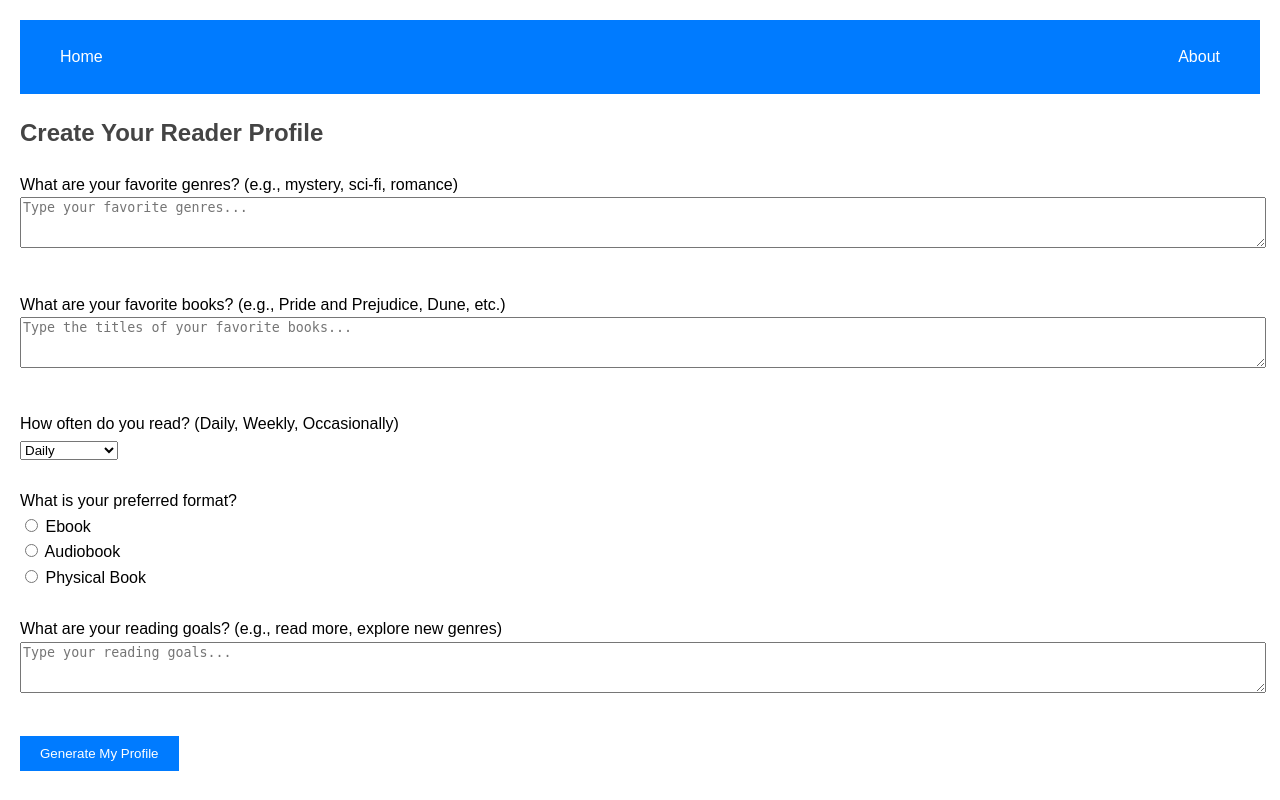
After one commit to ferraijv/book_recommendation, a Flask app: page /reader-profile in a window 1280 px wide. The commit adds this page. Run offline with Flask 3, Linux system fonts and the light colour scheme; parts of the project's set-up code (start-up, migrations or seed data) failed here and were passed over.

Commit message:
reader profile

```diff
--- a/app.py
+++ b/app.py
@@ -6,6 +6,7 @@ import json
 from openai import OpenAI
 import logging
 import requests
+from markdown2 import markdown
 
 def get_secrets(secret_name) -> dict:
     """Retrieves secrets based on the environment."""
@@ -141,7 +142,7 @@ def index():
                 logging.warning(response)
                 recommendations = response.choices[0].message.content.strip()
 
-                response =  client.chat.completions.create(
+                response = client.chat.completions.create(
                     model="gpt-3.5-turbo",
                     messages=[
                         {"role": "system", "content": """
@@ -179,5 +180,53 @@ def index():
 def about():
     return render_template("about.html")
 
+@app.route("/reader-profile", methods=["GET"])
+def reader_profile_form():
+    return render_template("reader_profile_input.html")
+
+@app.route("/generate-reader-profile", methods=["POST"])
+def generate_reader_profile():
+    # Get user input from the form
+    genres = request.form.get("genres")
+    reading_frequency = request.form.get("reading_frequency")
+    format = request.form.get("format")
+    reading_goals = request.form.get("reading_goals")
+
+    # Prepare the ChatGPT prompt
+    prompt = f"""
+    Analyze the following reading preferences and habits, and create a fun, sharable "Reader Personality" profile:
+    - Favorite Genres: {genres}
+    - Reading Frequency: {reading_frequency}
+    - Preferred Format: {format}
+    - Reading Goals: {reading_goals}
+
+    Categorize the user's "Reader Personality" (e.g., "The Book Adventurer", "The Cozy Reader", etc.), describe their traits, and suggest books or themes that align with their profile.
+    """
+
+    try:
+        # Call the ChatGPT API
+        response = client.chat.completions.create(
+            model="gpt-3.5-turbo",
+            messages=[
+                {"role": "system", "content": """Analyze the following reading preferences and habits, and create a "Reader Personality" profile. Return the output in structured Markdown format like this:
+
+                                                **Reader Personality Profile**: <Personality Name>
+                                                **Traits**: <Description of personality traits>
+                                                **Suggested Books/Themes**:
+                                                1. <Book 1>
+                                                2. <Book 2>
+                                                3. <Book 3>
+                                                """},
+                {"role": "user", "content": prompt}
+            ]
+        )
+        analysis = response.choices[0].message.content
+        analysis_html = markdown(analysis)  # Converts Markdown to HTML
+    except Exception as e:
+        analysis = f"Error generating profile: {str(e)}"
+
+    # Render the output page with the analysis
+    return render_template("reader_profile_output.html", analysis_html=analysis_html, shareable_text=analysis)
+
 if __name__ == "__main__":
     app.run(debug=True)
--- a/requirements.txt
+++ b/requirements.txt
@@ -19,6 +19,7 @@ itsdangerous==2.2.0
 Jinja2==3.1.5
 jiter==0.8.2
 jmespath==1.0.1
+markdown2==2.5.2
 MarkupSafe==3.0.2
 openai==1.58.1
 packaging==24.2
--- a/static/styles.css
+++ b/static/styles.css
@@ -79,3 +79,22 @@ h2 {
     font-size: 1.2rem;
     color: #007bff;
 }
+
+.share-buttons {
+    margin-top: 20px;
+    text-align: center;
+}
+
+.share-buttons button {
+    background-color: #007bff;
+    color: white;
+    border: none;
+    padding: 10px 20px;
+    margin: 5px;
+    border-radius: 5px;
+    cursor: pointer;
+}
+
+.share-buttons button:hover {
+    background-color: #0056b3;
+}
--- a/templates/index.html
+++ b/templates/index.html
@@ -18,6 +18,7 @@
 <body>
     <div class="navbar">
         <a href="/">Home</a>
+        <a href="/reader-profile">Reader Profile</a>
         <a href="/about">About</a>
     </div>
     <div class="spinner" id="loadingSpinner"></div>
--- /dev/null
+++ b/templates/reader_profile_input.html
@@ -0,0 +1,51 @@
+<!DOCTYPE html>
+<html lang="en">
+<head>
+        <!-- Google tag (gtag.js) -->
+    <script async src="https://www.googletagmanager.com/gtag/js?id=G-M07VZC8BC6"></script>
+    <script>
+      window.dataLayer = window.dataLayer || [];
+      function gtag(){dataLayer.push(arguments);}
+      gtag('js', new Date());
+
+      gtag('config', 'G-M07VZC8BC6');
+    </script>
+    <meta charset="UTF-8">
+    <meta name="viewport" content="width=device-width, initial-scale=1.0">
+    <title>Book Recommendation App</title>
+    <link rel="stylesheet" href="/static/styles.css">
+</head>
+<body>
+    <div class="navbar">
+        <a href="/">Home</a>
+        <a href="/about">About</a>
+    </div>
+    <div class="reader-profile">
+        <h2>Create Your Reader Profile</h2>
+    <form method="POST" action="/generate-reader-profile">
+        <label for="genres">What are your favorite genres? (e.g., mystery, sci-fi, romance)</label><br>
+        <textarea id="genres" name="genres" rows="3" placeholder="Type your favorite genres..."></textarea><br><br>
+
+        <label for="favorite-books">What are your favorite books? (e.g., Pride and Prejudice, Dune, etc.)</label><br>
+        <textarea id="favorite-books" name="favorite_books" rows="3" placeholder="Type the titles of your favorite books..."></textarea><br><br>
+
+        <label for="reading-frequency">How often do you read? (Daily, Weekly, Occasionally)</label><br>
+        <select id="reading-frequency" name="reading_frequency">
+            <option value="daily">Daily</option>
+            <option value="weekly">Weekly</option>
+            <option value="occasionally">Occasionally</option>
+        </select><br><br>
+
+        <label for="preferred-format">What is your preferred format?</label><br>
+        <input type="radio" id="ebook" name="format" value="ebook">
+        <label for="ebook">Ebook</label><br>
+        <input type="radio" id="audiobook" name="format" value="audiobook">
+        <label for="audiobook">Audiobook</label><br>
+        <input type="radio" id="physical" name="format" value="physical">
+        <label for="physical">Physical Book</label><br><br>
+
+        <label for="reading-goals">What are your reading goals? (e.g., read more, explore new genres)</label><br>
+        <textarea id="reading-goals" name="reading_goals" rows="3" placeholder="Type your reading goals..."></textarea><br><br>
+
+        <button type="submit">Generate My Profile</button>
+    </form>
```
Also changed, not shown: templates/about.html (+9 -0 lines), templates/reader_profile_output.html (added, +40 -0 lines).
